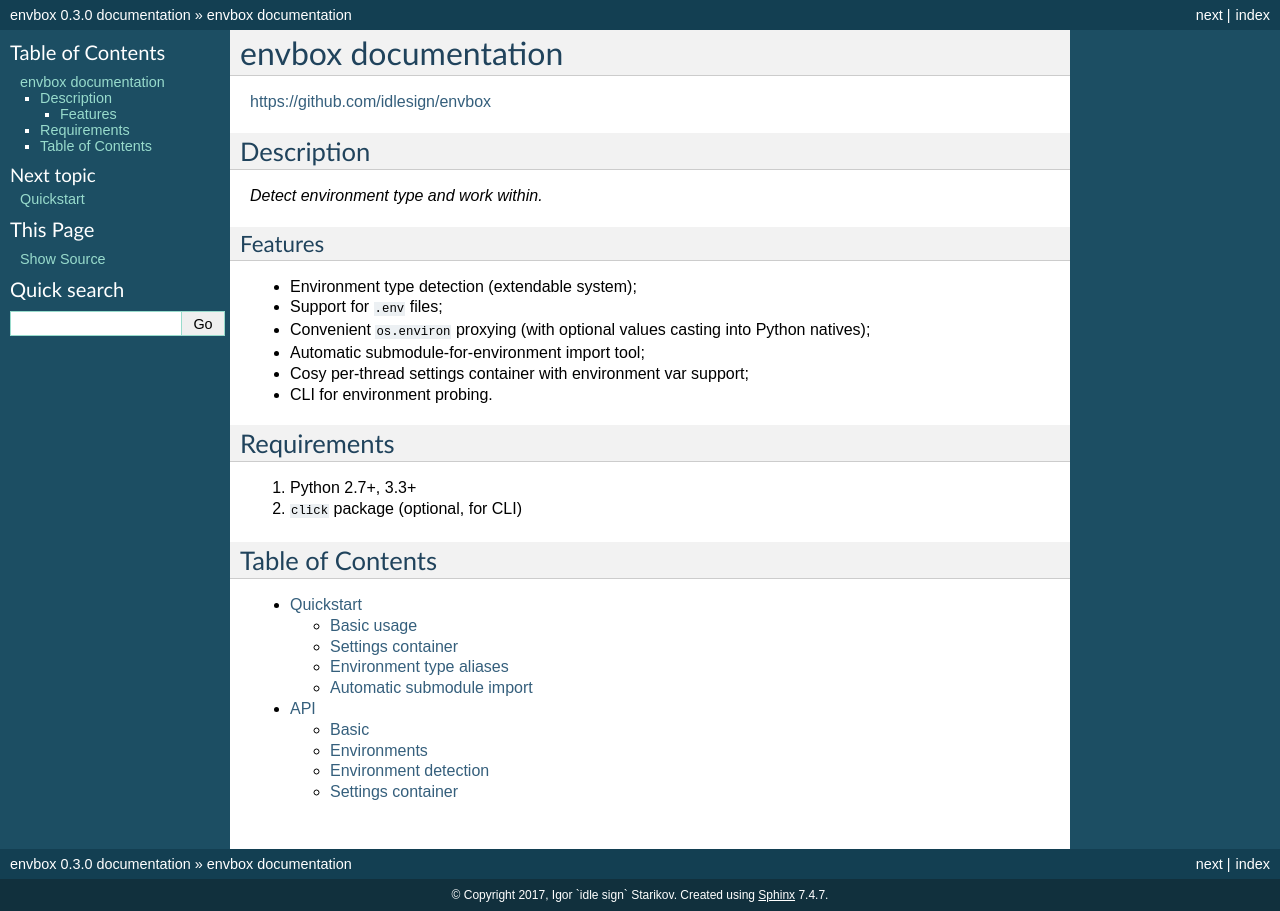
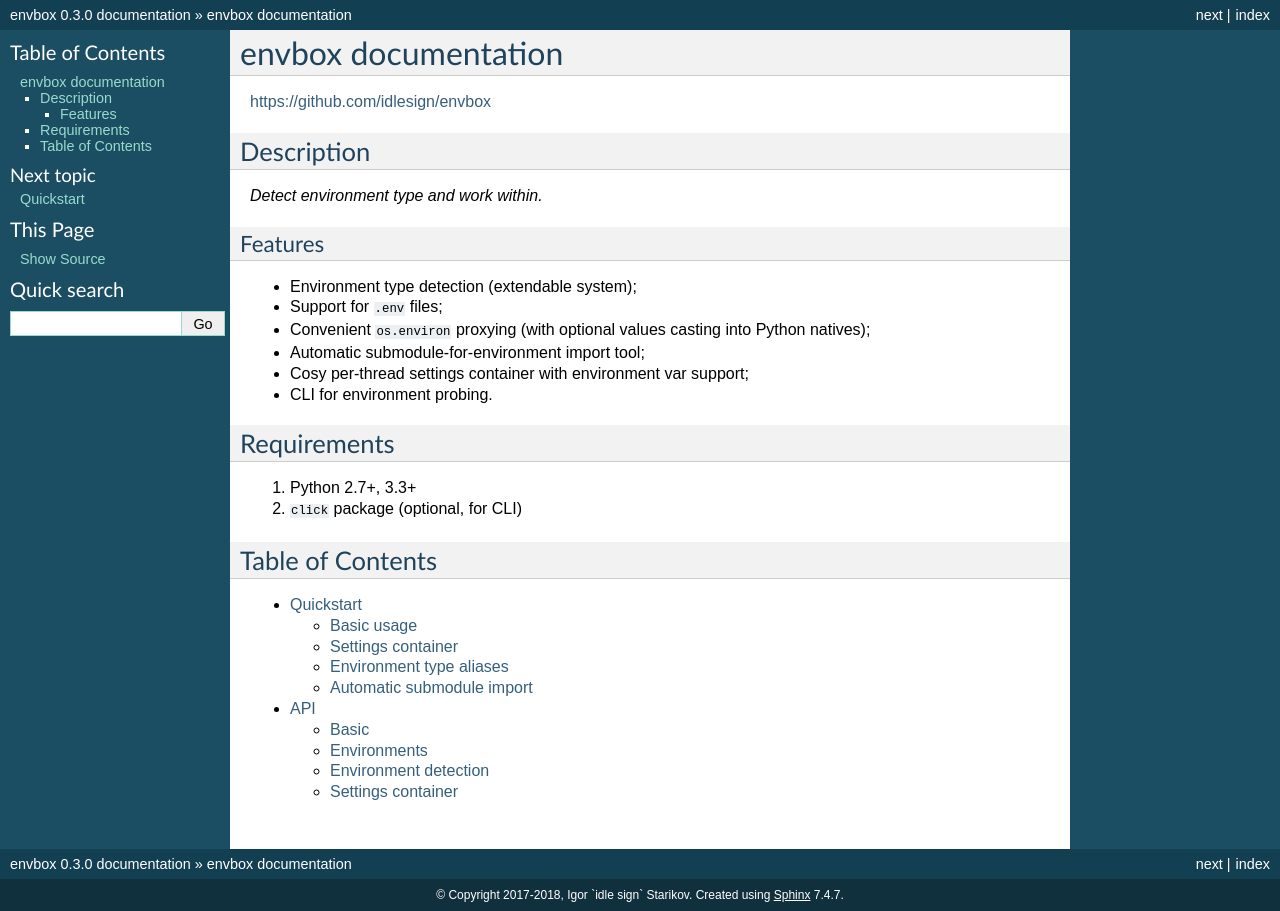
Before and after one commit to idlesign/envbox, a Sphinx documentation site: the page built from docs/source/index.rst, in a window 1280 px wide. Built offline with Sphinx 7.4.7, drawn with Linux system fonts in a browser that asks for light colours.

Commit message:
Years updated.

```diff
--- a/docs/source/conf.py
+++ b/docs/source/conf.py
@@ -82,7 +82,7 @@
 
 # General information about the project.
 project = u'envbox'
-copyright = u'2017, Igor `idle sign` Starikov'
+copyright = u'2017-2018, Igor `idle sign` Starikov'
 
 # The version info for the project you're documenting, acts as replacement for
 # |version| and |release|, also used in various other places throughout the
```
Also changed, not shown: 1 other file.
